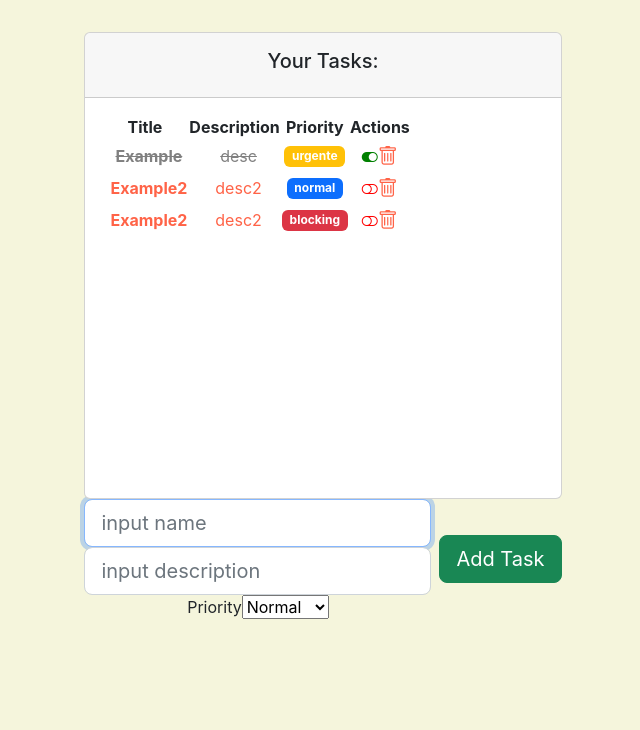
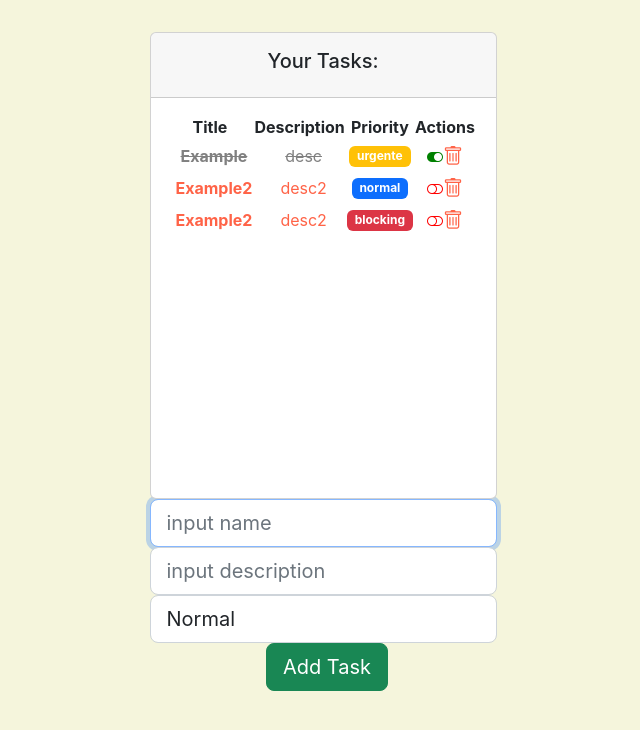
Before and after one commit to GonzaloGuaimas/final-project-OpenBootCamp, a React (Create React App) app: page / in a window 1280 px wide. Shown: the top 730 px of the page, without its empty margins (317-957 px from the left). Built offline with nearby package versions, Linux system fonts and the light colour scheme.

Commit message:
added: styles

```diff
--- a/src/components/containers/task_list.jsx
+++ b/src/components/containers/task_list.jsx
@@ -1,4 +1,5 @@
 import React, { useState } from 'react'
+import { useEffect } from 'react'
 import { LEVELS } from '../../models/levels.enum'
 import { Task } from '../../models/task.class'
 import TaskForm from '../pure/forms/taskForm'
@@ -12,6 +13,12 @@ function TaskListComponent() {
 
   const [tasks, setTasks] = useState([defaultTask,defaultTask2,defaultTask3])
   const [loading, setLoading] = useState(true)
+
+  useEffect(()=>{
+    setTimeout(()=>{
+      setLoading(false)
+    },2000)
+  },[tasks])
 
   function completeTask(task){
     console.log('Complete this task', task)
@@ -68,6 +75,12 @@ function TaskListComponent() {
     )
   }
 
+  const loadingStyle = {
+    color: 'grey',
+    fontSize: '30px',
+    fontWeight: 'bold'
+  }
+
   return (
     <div>
         <div className='col-12'>
@@ -76,7 +89,7 @@ function TaskListComponent() {
                 <h5>Your Tasks:</h5>
               </div>
               <div className='card-body' data-mdb-perfect-scrollbar='true'  style={ {position: 'relative', height: '400px'} }>
-                {tasksTable}
+                {loading ? (<p style={loadingStyle} >Loading...</p>) : tasksTable}
               </div>
             </div>
             <TaskForm add={addTask} length={tasks.length}></TaskForm>
--- a/src/components/pure/forms/taskForm.jsx
+++ b/src/components/pure/forms/taskForm.jsx
@@ -18,21 +18,34 @@ const TaskForm = ({ add, length }) => {
     )
     add(newTask)
   }
+  const normalStyle = {
+    color: 'blue',
+    fontWeight: 'bold'
+  }
+  const urgentStyle = {
+    color: 'orange',
+    fontWeight: 'bold'
+  }
+  const blockingStyle = {
+    color: 'tomato',
+    fontWeight: 'bold'
+  }
+
   return (
     <form onSubmit={addTask} className='d-flex justify-content-center align-items-center mb-4'>
       <div className='form-outline flex-fill'>
         <input ref={nameRef} id='inputName' type={'text'} placeholder='input name' className='form-control form-control-lg' required autoFocus/>
         <input ref={descriptionRef} id='inputDescription' type={'text'} placeholder='input description' className='form-control form-control-lg' required/>
-        <label htmlFor='selectLevel' className='sr-only'>Priority</label>
-        <select id="inputLevel" ref={levelRef} defaultValue={LEVELS.NORMAL}>
-          <option value={LEVELS.NORMAL}>Normal</option>
-          <option value={LEVELS.URGENTE}>Urgent</option>
-          <option value={LEVELS.BLOCKING}>Blocking</option>
+        <select id="inputLevel" className='form-control form-control-lg' ref={levelRef} defaultValue={LEVELS.NORMAL}>
+          <option style={normalStyle} value={LEVELS.NORMAL}>Normal</option>
+          <option style={urgentStyle} value={LEVELS.URGENTE}>Urgent</option>
+          <option style={blockingStyle} value={LEVELS.BLOCKING}>Blocking</option>
         </select>
+        <button type='submit' className='btn btn-success btn-lg ms-2'>
+        {length>0 ? 'Add Task' : 'Add your First Task'}
+        </button>
       </div>
-      <button type='submit' className='btn btn-success btn-lg ms-2'>
-        {length>0 ? 'Add Task' : 'Add your First Task'}
-      </button>
+
     </form>
   )
 }
```
